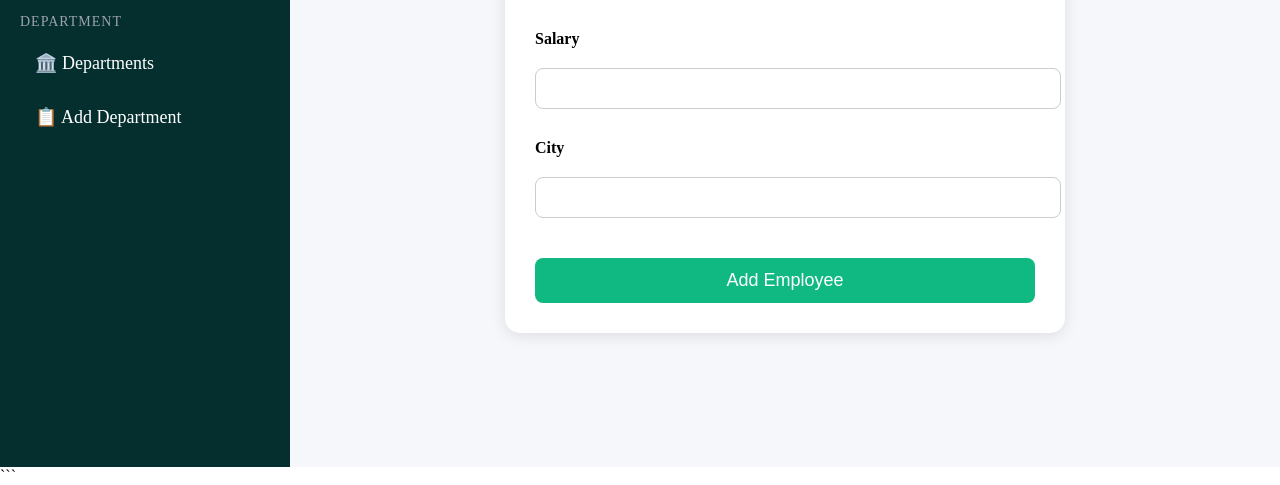
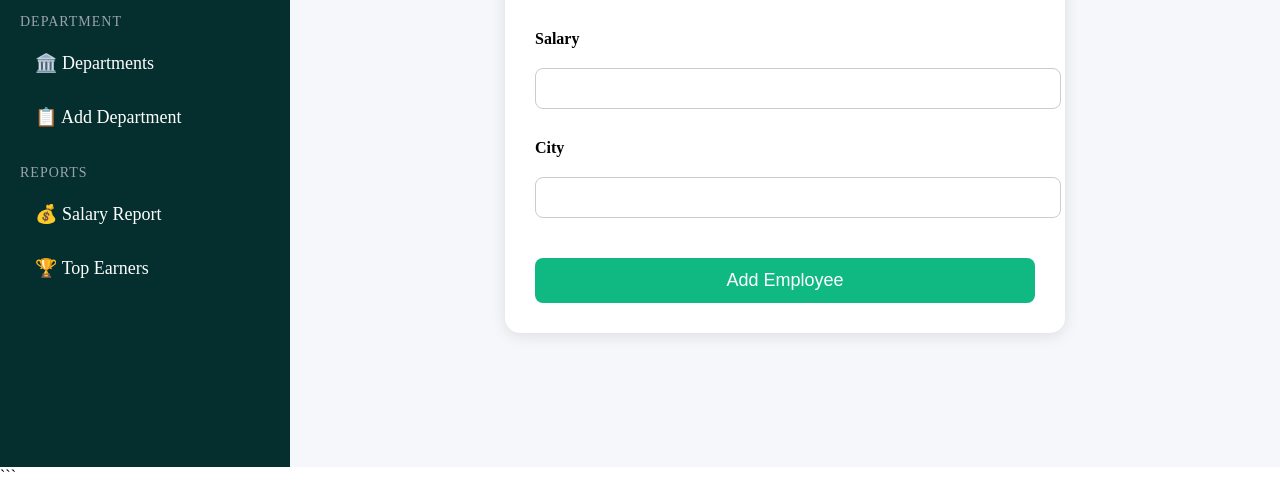
Before and after one commit to AJITHRAJA8/Employee-Department-Management-System, a Flask app: page /add in a window 1280 px wide. Shown: the part 519-1004 px from the top of the page. Run offline with Flask 3, Linux system fonts and the light colour scheme; data that the repository does not hold is empty.

Commit message:
add a side bar for Salary Report and Top Earned

```diff
--- a/templates/add.html
+++ b/templates/add.html
@@ -41,6 +41,11 @@
                 <p class="title">DEPARTMENT</p>
                 <a href="{{url_for('department')}}">🏛️ Departments</a>
                 <a href="{{ url_for('add_department') }}">📋 Add Department</a>
+
+                <p class="title">REPORTS</p>
+
+                <a href="{{ url_for('salary_report') }}">💰 Salary Report</a>
+                <a href="{{ url_for('top_earners') }}">🏆 Top Earners</a>
 
             </div>
 
--- a/templates/add_department.html
+++ b/templates/add_department.html
@@ -46,6 +46,11 @@
             <a href="{{ url_for('department')}}">🏛️ Departments</a>
             <a href="{{ url_for('add_department') }}">📋 Add Department</a>
 
+            <p class="title">REPORTS</p>
+
+            <a href="{{ url_for('salary_report') }}">💰 Salary Report</a>
+            <a href="{{ url_for('top_earners') }}">🏆 Top Earners</a>
+
         </div>
 
     </div>
--- a/templates/department.html
+++ b/templates/department.html
@@ -44,6 +44,11 @@
                     <p class="title">DEPARTMENT</p>
                     <a href="{{ url_for('department') }}">🏛️ Departments</a>
                     <a href="{{ url_for('add_department') }}">📋 Add Department</a>
+
+                    <p class="title">REPORTS</p>
+
+                    <a href="{{ url_for('salary_report') }}">💰 Salary Report</a>
+                    <a href="{{ url_for('top_earners') }}">🏆 Top Earners</a>
 
                 </div>
 
--- a/templates/employees.html
+++ b/templates/employees.html
@@ -43,6 +43,11 @@
             <p class="title">DEPARTMENT</p>
             <a href="{{url_for('department')}}">🏛️ Departments</a>
             <a href="{{ url_for('add_department') }}">📋 Add Department</a>
+
+            <p class="title">REPORTS</p>
+
+            <a href="{{ url_for('salary_report') }}">💰 Salary Report</a>
+            <a href="{{ url_for('top_earners') }}">🏆 Top Earners</a>
 
         </div>
 
--- a/templates/home.html
+++ b/templates/home.html
@@ -41,6 +41,11 @@
                 <p class="title">DEPARTMENT</p>
                 <a href="{{url_for('department')}}">🏛️ Departments</a>
                 <a href="{{url_for('add_department')}}">📋 Add Department</a>
+
+                <p class="title">REPORTS</p>
+
+                <a href="#">💰 Salary Report</a>
+                <a href="#">🏆 Top Earners</a>
 
             </div>
 
--- a/templates/update.html
+++ b/templates/update.html
@@ -54,6 +54,10 @@
                 <a href="{{ url_for('department') }}">🏛️ Departments</a>
                 <a href="{{ url_for('add_department') }}">📋 Add Department</a>
 
+                <p class="title">REPORTS</p>
+
+                <a href="{{ url_for('salary_report') }}">💰 Salary Report</a>
+                <a href="{{ url_for('top_earners') }}">🏆 Top Earners</a>
             </div>
 
         </div>
--- a/templates/update_dept.html
+++ b/templates/update_dept.html
@@ -46,6 +46,11 @@
             <a href="{{ url_for('department')}}">🏛️ Departments</a>
             <a href="{{ url_for('add_department') }}">📋 Add Department</a>
 
+            <p class="title">REPORTS</p>
+
+            <a href="{{ url_for('salary_report') }}">💰 Salary Report</a>
+            <a href="{{ url_for('top_earners') }}">🏆 Top Earners</a>
+
         </div>
 
     </div>
```
